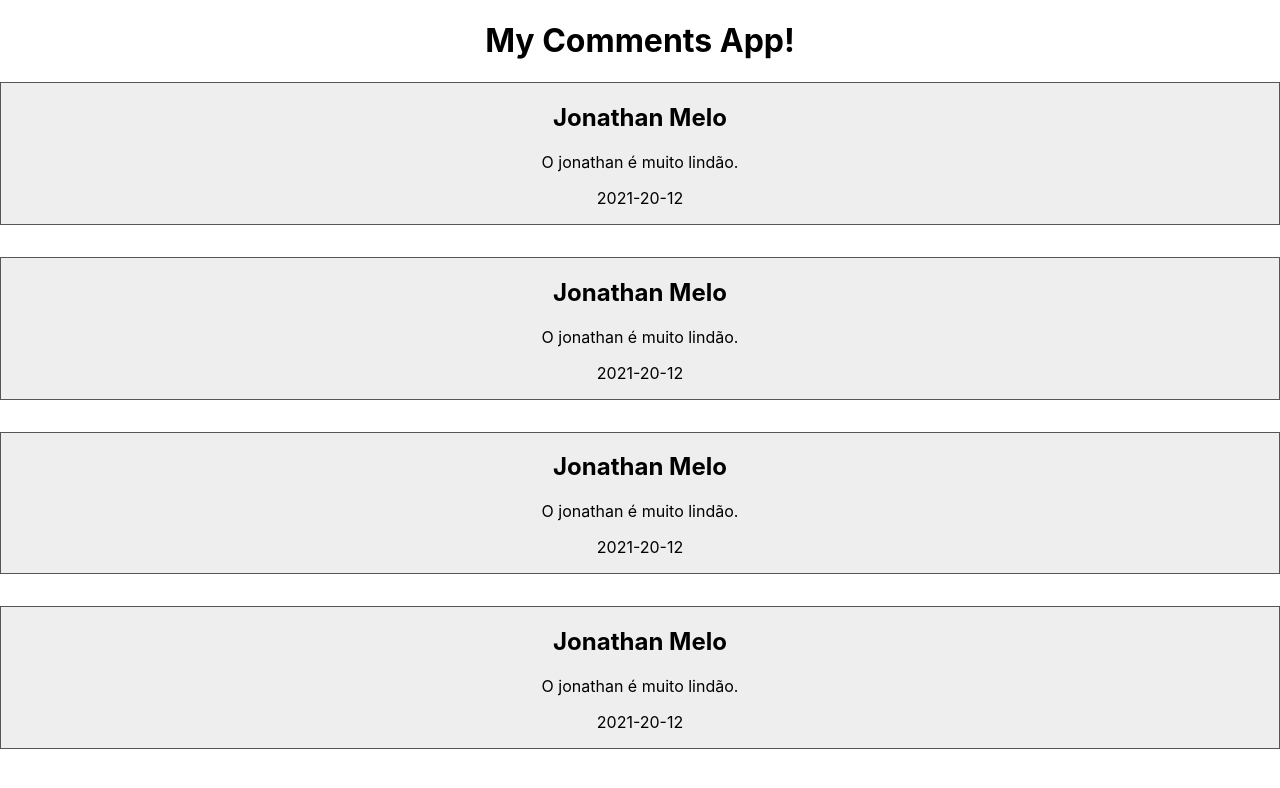
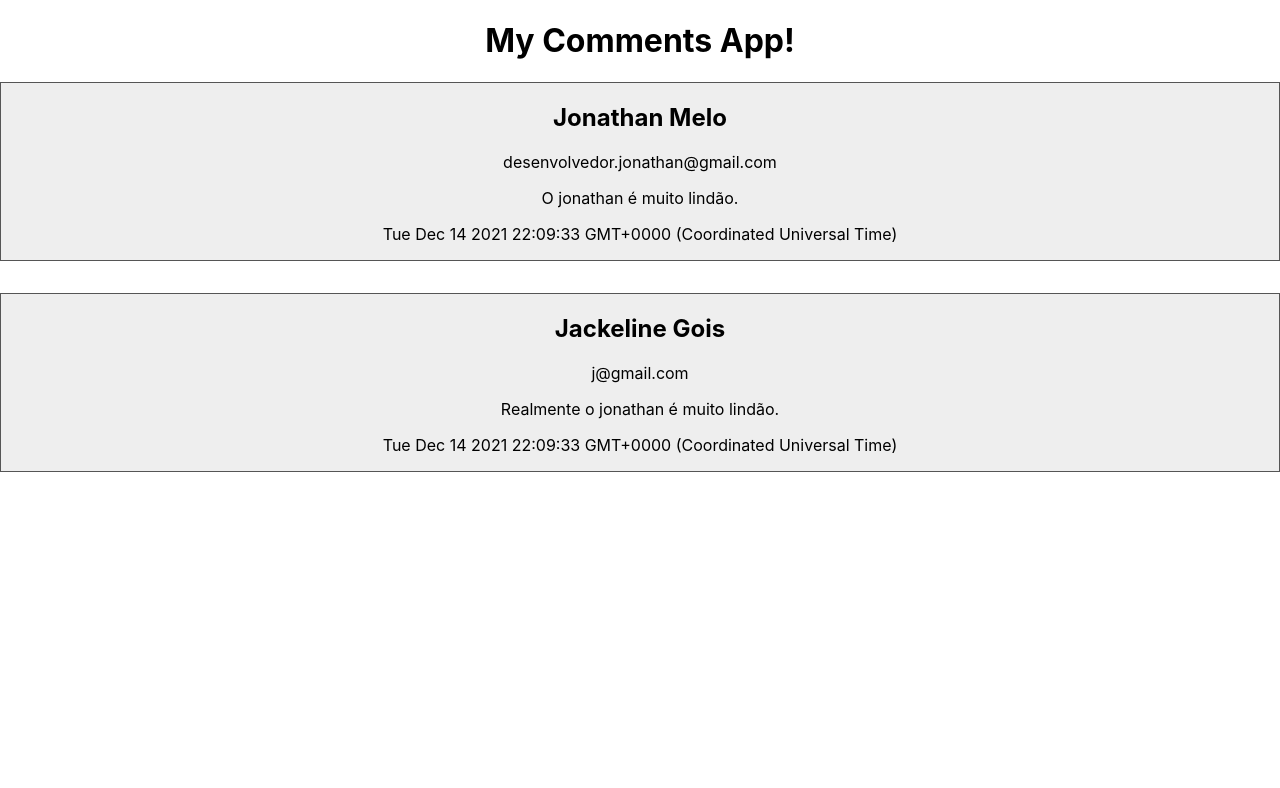
Before and after one commit to carreiraDesenvolvedor/reactjs-comment-app, a React (Create React App) app: page / in a window 1280 px wide. Shown: the top 788 px of the page. Built offline with nearby package versions, Linux system fonts and the light colour scheme.

Commit message:
Passando propriedades para o Comment component

```diff
--- a/src/App.js
+++ b/src/App.js
@@ -5,10 +5,18 @@
   return (
     <div className="App">
       <h1>My Comments App!</h1>
-      <Comment />
-      <Comment />
-      <Comment />
-      <Comment />
+      <Comment
+        name="Jonathan Melo"
+        email="desenvolvedor.jonathan@gmail.com"
+        date={new Date()}
+        message="O jonathan é muito lindão."
+      />
+      <Comment
+        name="Jackeline Gois"
+        email="j@gmail.com"
+        date={new Date()}
+        message="Realmente o jonathan é muito lindão."
+      />
     </div>
   );
 }
--- a/src/components/Comment.jsx
+++ b/src/components/Comment.jsx
@@ -1,11 +1,14 @@
 import "./Comment.css";
 
-const Comment = () => {
+const Comment = (props) => {
+  const { name, email, message, date } = props;
+
   return (
     <div className="comment">
-      <h2>Jonathan Melo</h2>
-      <p>O jonathan é muito lindão.</p>
-      <p>2021-20-12</p>
+      <h2>{name}</h2>
+      <p>{email}</p>
+      <p>{message}</p>
+      <p>{date.toString()}</p>
     </div>
   );
 };
```
